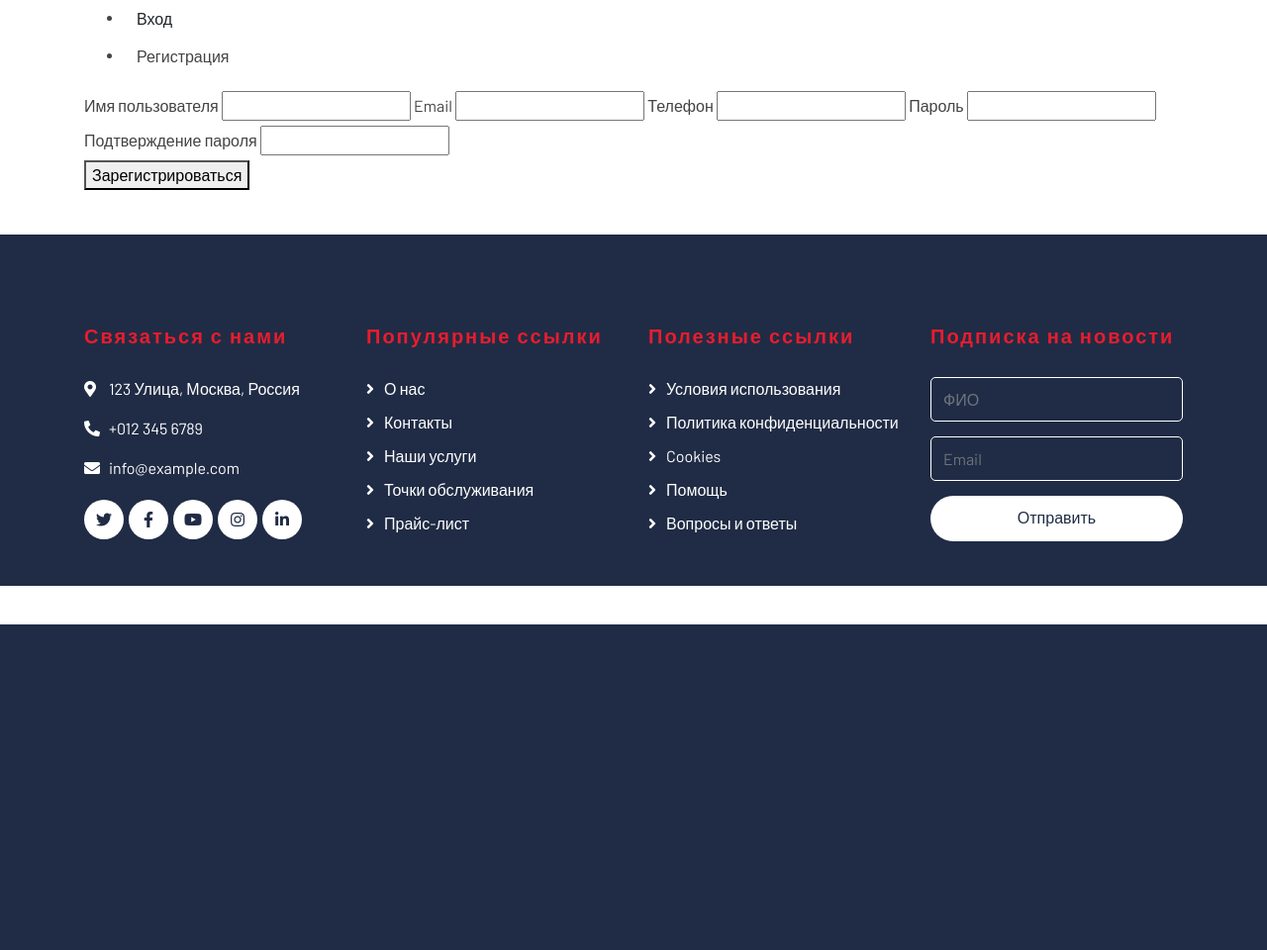
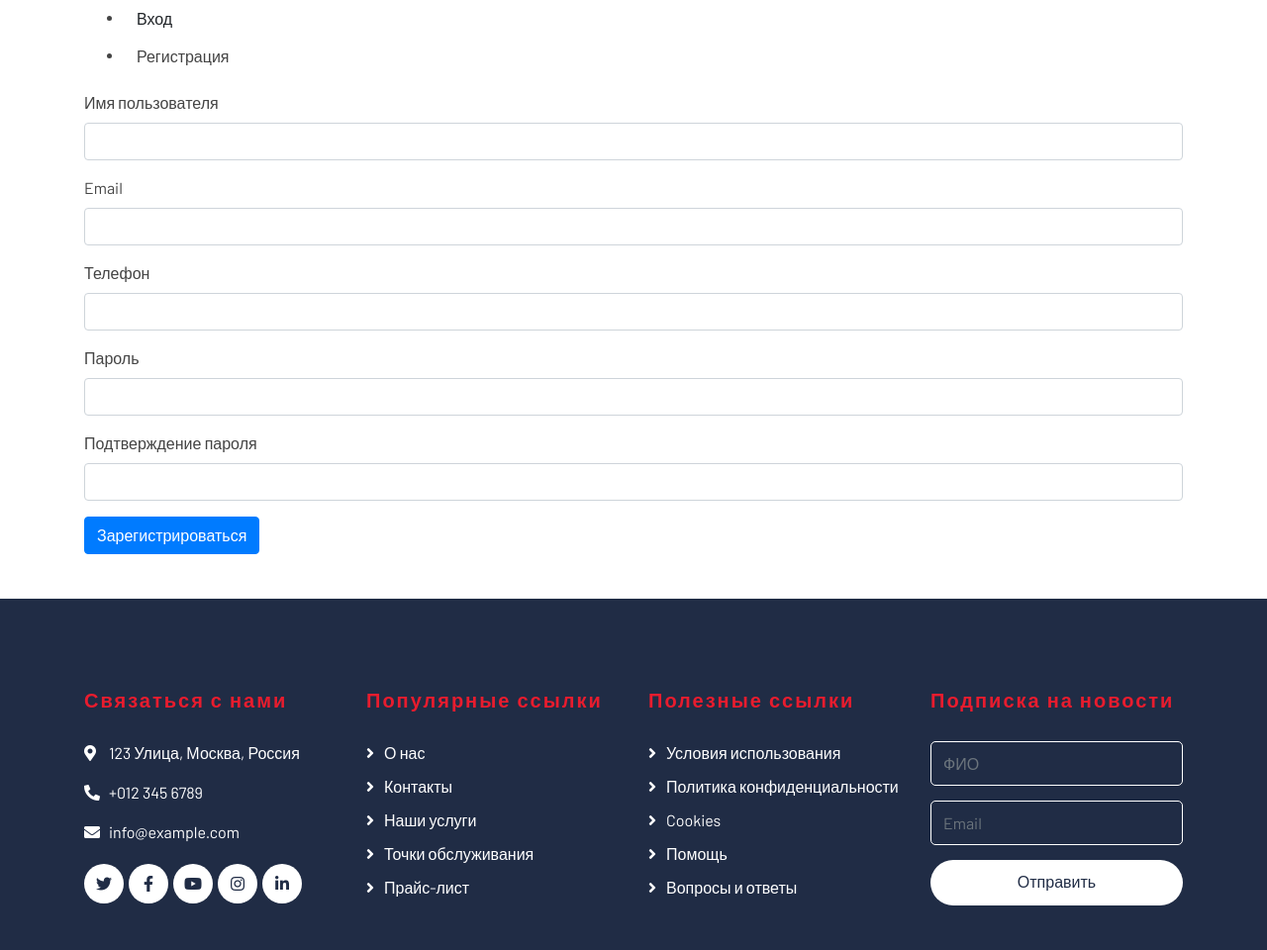
Before and after one commit to Nexim91/detaling, a Django app: page /accounts/register/ in a window 1280 px wide. Shown: the part 169-1129 px from the top of the page at 99% size. Before the commit the page ends 800 px from the top, so only its background shows below. Run offline with Django 5.2, Linux system fonts and the light colour scheme; some libraries are stand-ins or nearby versions.

Commit message:
выровнял регестраницию и логин

```diff
--- a/templates/accounts/register.html
+++ b/templates/accounts/register.html
@@ -21,7 +21,7 @@
     <form method="post" action="" class="form-signin" name="form">
       {% csrf_token %}
       {% if form.errors %}
-            <div class="form-errors">
+        <div class="alert alert-danger">
           <ul>
             {% for field in form %}
               {% for error in field.errors %}
@@ -34,18 +34,28 @@
           </ul>
         </div>
       {% endif %}
+      <div class="form-group">
         <label for="username">Имя пользователя</label>
-          <input class="form-styling" type="text" name="username" placeholder="" value="{{ form.username.value|default_if_none:'' }}"/>
+        <input class="form-control" type="text" name="username" placeholder="" value="{{ form.username.value|default_if_none:'' }}"/>
+      </div>
+      <div class="form-group">
         <label for="email">Email</label>
-          <input class="form-styling" type="email" name="email" placeholder="" value="{{ form.email.value|default_if_none:'' }}"/>
+        <input class="form-control" type="email" name="email" placeholder="" value="{{ form.email.value|default_if_none:'' }}"/>
+      </div>
+      <div class="form-group">
         <label for="phone">Телефон</label>
-          <input class="form-styling" type="text" name="phone" placeholder="" value="{{ form.phone.value|default_if_none:'' }}"/>
+        <input class="form-control" type="text" name="phone" placeholder="" value="{{ form.phone.value|default_if_none:'' }}"/>
+      </div>
+      <div class="form-group">
         <label for="password1">Пароль</label>
-          <input class="form-styling" type="password" name="password1" placeholder=""/>
+        <input class="form-control" type="password" name="password1" placeholder=""/>
+      </div>
+      <div class="form-group">
         <label for="password2">Подтверждение пароля</label>
-          <input class="form-styling" type="password" name="password2" placeholder=""/>
+        <input class="form-control" type="password" name="password2" placeholder=""/>
+      </div>
       <div class="btn-animate">
-            <button type="submit" class="btn-signin">Зарегистрироваться</button>
+        <button type="submit" class="btn btn-primary">Зарегистрироваться</button>
       </div>
     </form>
   </div>
```
Also changed, not shown: templates/registration/login.html (+12 -6 lines). Lines whose indentation alone changed are shown as unchanged.
